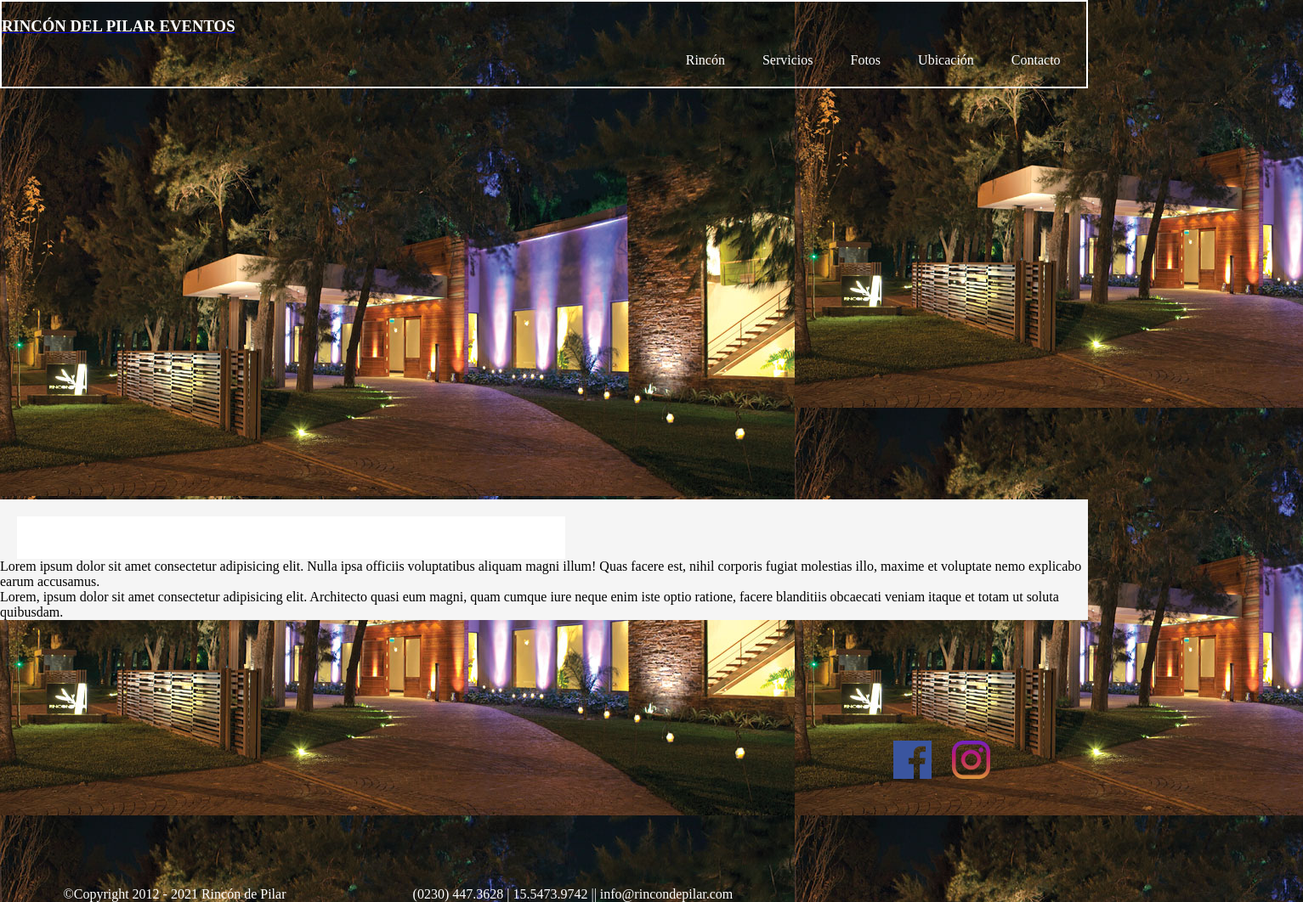
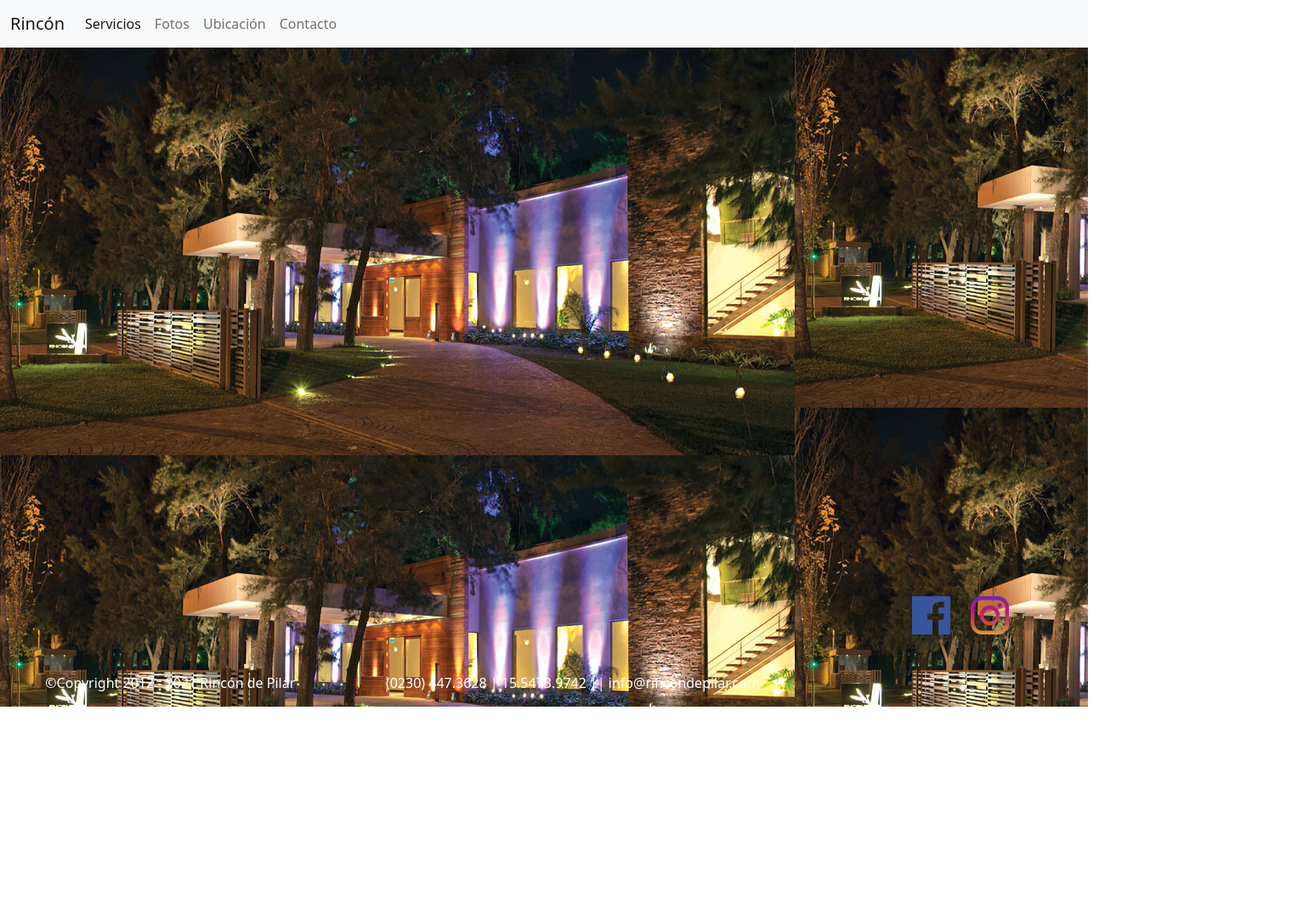
Before and after one commit to LeticiaGaray/mi_repositorio, a plain HTML site: page index.html in a window 1280 px wide. Shown: the whole page at 85% size, 1533 px wide, since content can reach past the window. After the commit the page ends 832 px from the top, so only its background shows below. Drawn offline with nearby package versions, Linux system fonts and the light colour scheme.

Commit message:
se crea navbar y carrousel

```diff
--- a/css/style.css
+++ b/css/style.css
@@ -94,21 +94,7 @@ ul li a{
     margin-top: 280px;
 }
 
-/* Inicio de GRID */
-.grid-container{
-    display: grid;
-    grid-template-rows: repeat(4,25px);
-    border: 2px solid white;
-    grid-template-columns: 120% 20%;
-}
 
-.grid{
-    background: black;
-    border: 2px solid white;
-    width: 100%;
-    max-width: 600px;
-    grid-template-columns: 1fr;
-}
 
 footer{
     display: flex; flex-direction: row;
@@ -123,11 +109,6 @@ footer{
     align-items: flex-end;
 }
 
-.home{
-    display: flex;
-    background-color: whitesmoke;
-    flex-wrap: wrap;
-}
 
 .in-flex{
     flex: 1;
@@ -136,7 +117,7 @@ footer{
 .in-flex:first-child{
     flex-wrap: 2;
     padding: 25px;
-    background: white;
+    background: rgb(243, 234, 234);
     margin: 20px;
     margin-bottom: 0px;
 }
--- a/index.html
+++ b/index.html
@@ -4,6 +4,9 @@
     <meta charset="UTF-8">
     <meta http-equiv="X-UA-Compatible" content="IE=edge">
     <meta name="viewport" content="width=device-width, initial-scale=1.0">
+    <!-- Boostrap CSS -->
+    <link href="https://cdn.jsdelivr.net/npm/bootstrap@5.1.3/dist/css/bootstrap.min.css" rel="stylesheet" integrity="sha384-1BmE4kWBq78iYhFldvKuhfTAU6auU8tT94WrHftjDbrCEXSU1oBoqyl2QvZ6jIW3" crossorigin="anonymous">
+    <!-- Link CSS -->
     <link rel="stylesheet" href="css/style.css">
     <title>Rincón de Pilar</title>
 </head>
@@ -15,20 +18,23 @@
         En cambio con Rincon del Pilar del lado izquierdo, vuelvo al inicio.
         <!-El menú queda fijo en todas las secciones-->
 
-        <section class="grid-container">
-        <nav>
-            <li><a href="index.html"><h1>RINCÓN DEL PILAR EVENTOS</h1></a></li>
-            <div>
-        <ul class="menu" >
-            <li><a href="rincon.html">Rincón</a></li>
-            <li><a href="servicios.html">Servicios</a></li>
-            <li><a href="fotos.html">Fotos</a></li>
-            <li><a href="ubicacion.html">Ubicación</a></li>
-            <li><a href="contacto.html">Contacto</a></li>
-        </ul>
+
+        <nav class="navbar navbar-expand-lg navbar-light bg-light">
+            <div class="container-fluid">
+              <a class="navbar-brand" href="rincon.html">Rincón</a>
+              <button class="navbar-toggler" type="button" data-bs-toggle="collapse" data-bs-target="#navbarNavAltMarkup" aria-controls="navbarNavAltMarkup" aria-expanded="false" aria-label="Toggle navigation">
+                <span class="navbar-toggler-icon"></span>
+              </button>
+              <div class="collapse navbar-collapse" id="navbarNavAltMarkup">
+                <div class="navbar-nav">
+                  <a class="nav-link active" aria-current="page" href="servicios.html">Servicios</a>
+                  <a class="nav-link" href="fotos.html">Fotos</a>
+                  <a class="nav-link" href="ubicacion.html">Ubicación</a>
+                  <a class="nav-link" href="contacto.html">Contacto</a>
+                </div>
+              </div>
             </div>
-        </nav>
-        </section>
+          </nav>
     </header>
 
 <!-- Esta imagen va de fondo en las paginas. No sé cual es la etiqueta que debe ir-->
@@ -38,17 +44,6 @@
     </div>
 
 
-<section class="home">
-    <div class="in-flex"></div>
-    <div class="in-flex"></div>
-        <div>
-            Lorem ipsum dolor sit amet consectetur adipisicing elit. Nulla ipsa officiis voluptatibus aliquam magni illum! Quas facere est, nihil corporis fugiat molestias illo, maxime et voluptate nemo explicabo earum accusamus.
-        </div>
-        <div>
-            Lorem, ipsum dolor sit amet consectetur adipisicing elit. Architecto quasi eum magni, quam cumque iure neque enim iste optio ratione, facere blanditiis obcaecati veniam itaque et totam ut soluta quibusdam.
-        </div>
-    <div ></div>
-</section>
     <br>
     <br>
     <br>
@@ -75,6 +70,6 @@
         </div>
 
     </footer>
-
+    <script src="https://cdn.jsdelivr.net/npm/bootstrap@5.1.3/dist/js/bootstrap.bundle.min.js" integrity="sha384-ka7Sk0Gln4gmtz2MlQnikT1wXgYsOg+OMhuP+IlRH9sENBO0LRn5q+8nbTov4+1p" crossorigin="anonymous"></script>
 </body>
 </html>
```
Also changed, not shown: servicios.html (+32 -0 lines), img/servicios/00.jpg (added), img/servicios/1.jpg (added), img/servicios/2.jpg (added), img/servicios/3.jpg (added), img/servicios/4.jpg (added), img/servicios/5.jpg (added), img/servicios/estudiov-43_7_66896.webp (added).
